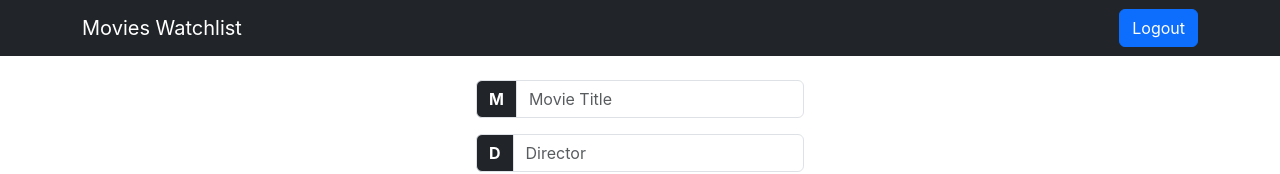
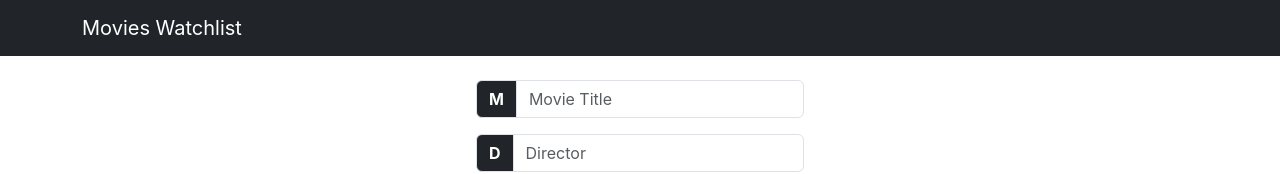
Before and after one commit to karmadeepsinhjadeja/movie-watchlist, a React (Create React App) app: page / in a window 1280 px wide. Shown: the top 174 px of the page. Built offline with nearby package versions, Linux system fonts and the light colour scheme; no server answers; the database is empty.

Commit message:
removed logout button

```diff
--- a/src/App.js
+++ b/src/App.js
@@ -49,7 +49,7 @@ function App() {
             {/* <Navbar.Brand href="#home" >Hello {user}</Navbar.Brand> */}
             <Navbar.Toggle />
             <Navbar.Collapse className="justify-content-end">
-              <Button variant="primary">Logout</Button>
+              {/* <Button variant="primary">Logout</Button> */}
             </Navbar.Collapse>
           </Container>
         </Navbar>
```
